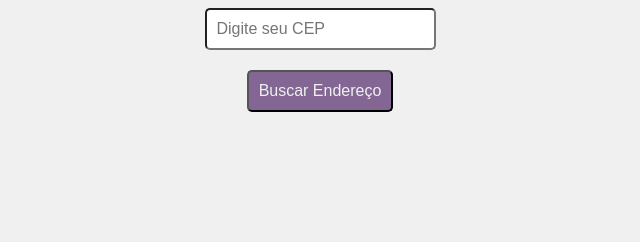
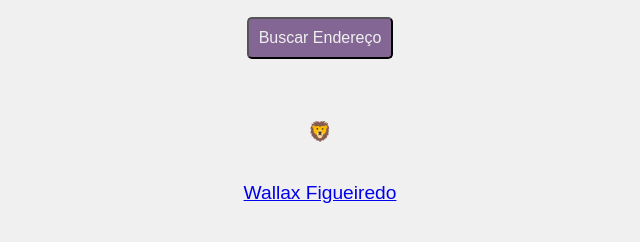
Before and after one commit to WallCod/Buscador-de-CEP, a plain HTML site: page index.html in a window 1280 px wide. Shown: the part 364-606 px from the top of the page, without its empty margins (320-960 px from the left). Drawn offline with Linux system fonts and the light colour scheme.

Commit message:
Buscador

```diff
--- a/index.html
+++ b/index.html
@@ -15,7 +15,16 @@
     <button id="btnBuscaCep" type="button">Buscar Endereço</button>
     <ul id="endereco-list"></ul>
 
+
+
 </body>
+
+<footer>
+
+    <p class="autor">🦁</p>
+    <p class="autor"> <a href="https://github.com/WallCod">Wallax Figueiredo</a></p>
+
+</footer>
 
 <script src="./index.js"></script>
 
--- a/style.css
+++ b/style.css
@@ -4,9 +4,10 @@ body {
     justify-content: center;
     align-items: center;
     min-height: 100vh;
-    margin: 0;
     font-family: Arial, sans-serif;
     background-color: #f0f0f0;
+
+
 }
 
 input, button {
@@ -39,3 +40,13 @@ li {
     width: 100%;
     max-width: 300px;
 }
+
+
+
+footer {
+    display: flex;
+    flex-direction: column;
+    justify-content: center;
+    align-items: center;
+    margin-top: 0;
+}
```
